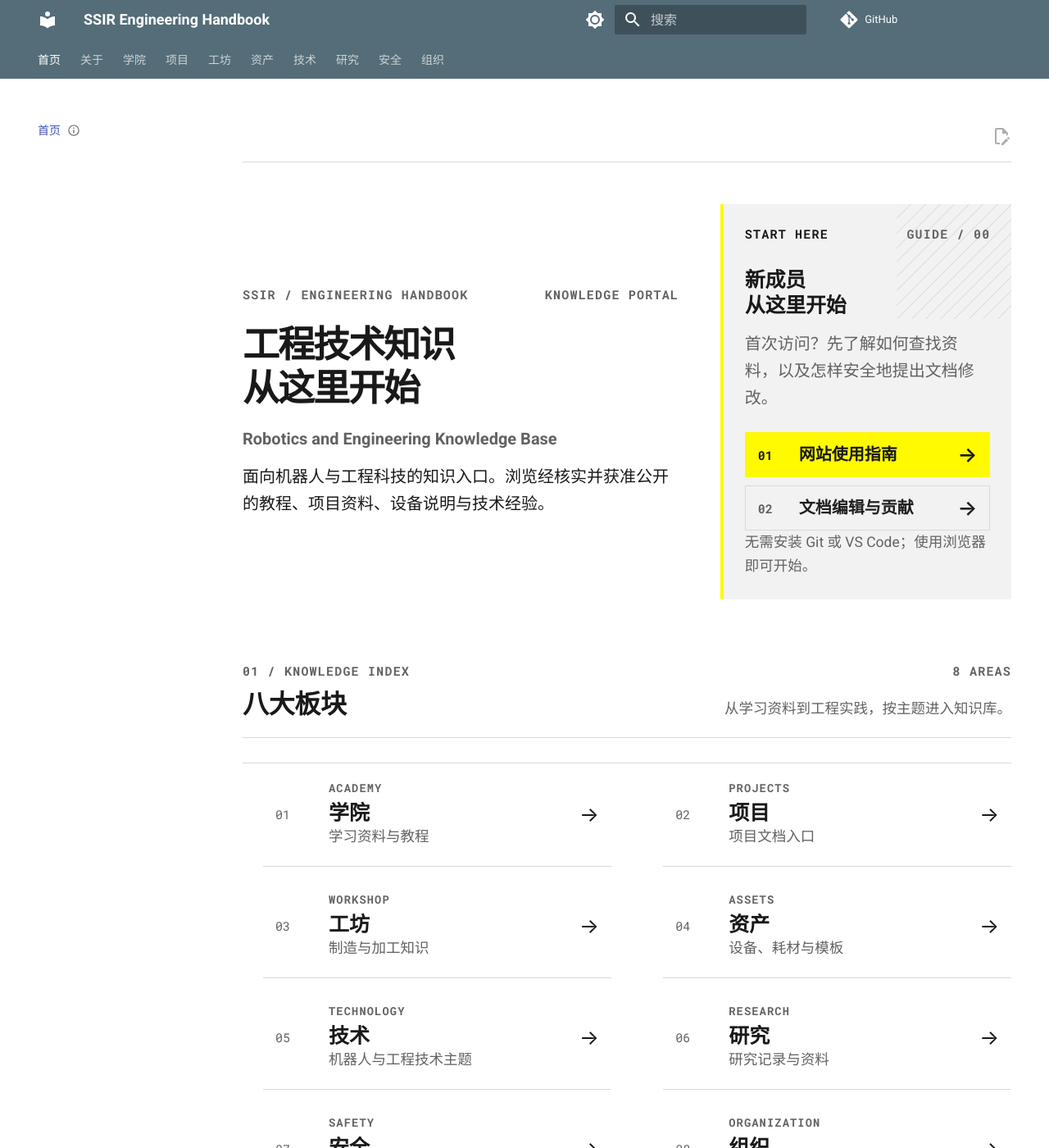
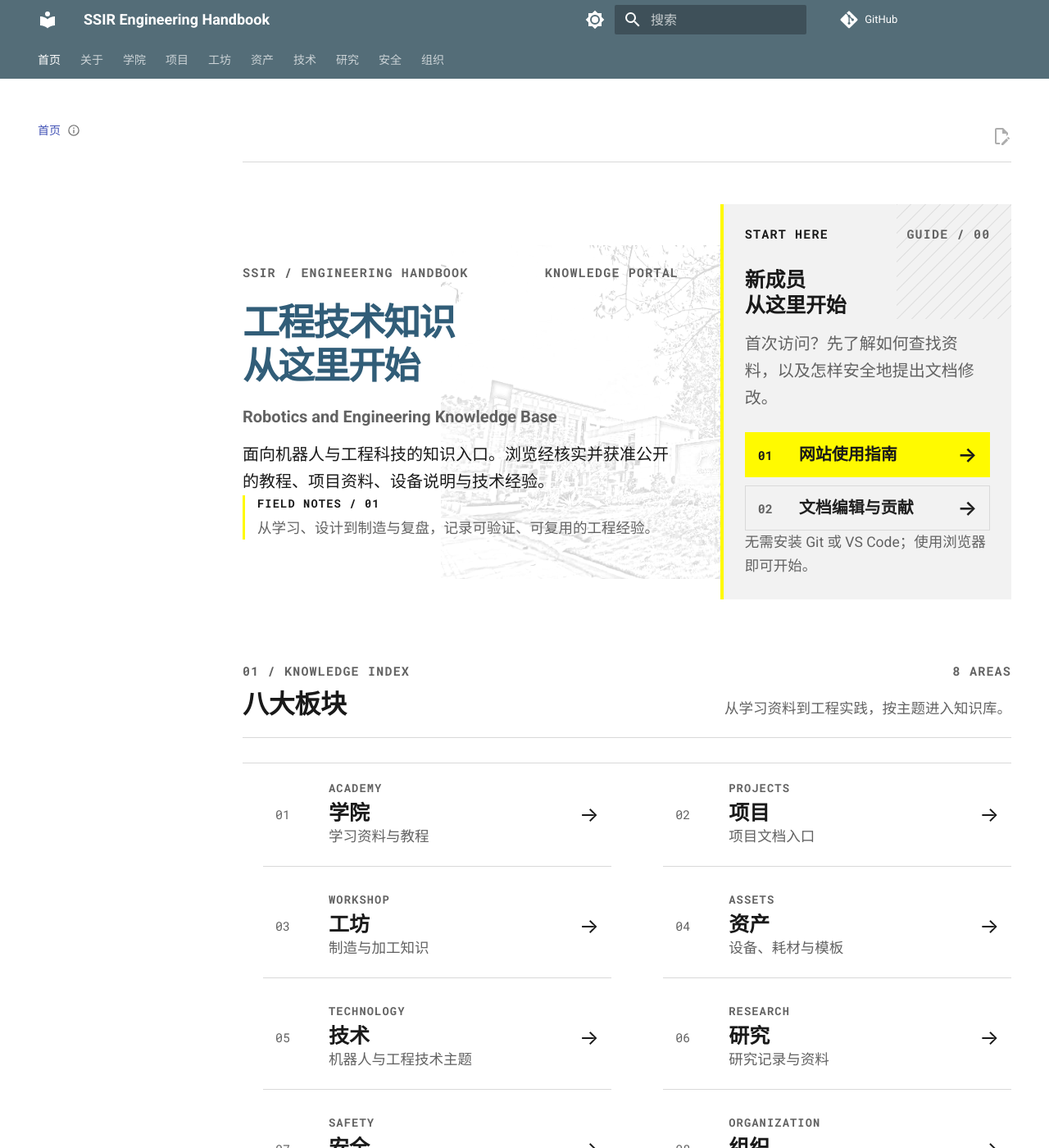
Before and after one commit to SSIR-GDSYZX/SSIR-Engineering-Handbook, an MkDocs documentation site: the page built from docs/index.md, in a window 1280 px wide and 1400 px high. Shown: the whole window at 82% size. Built offline with MkDocs 1.6.1 and Material for MkDocs 9.7.7, drawn with Linux system fonts in a browser that asks for light colours; comment, search, counter and statistics services are not loaded.

Commit message:
feat: add sketch background to handbook homepage
Add the supplied building sketch as a responsive hero backdrop and use blue headline colors for light and dark themes.

Co-authored-by: Copilot <223556219+Copilot@users.noreply.github.com>

```diff
--- a/docs/index.md
+++ b/docs/index.md
@@ -19,6 +19,10 @@ hide:
       <p class="handbook-hero__subtitle">Robotics and Engineering Knowledge Base</p>
       <p class="handbook-hero__description">
         面向机器人与工程科技的知识入口。浏览经核实并获准公开的教程、项目资料、设备说明与技术经验。
+      </p>
+      <p class="handbook-hero__caption">
+        <span>FIELD NOTES / 01</span>
+        <span>从学习、设计到制造与复盘，记录可验证、可复用的工程经验。</span>
       </p>
     </div>
 
--- a/docs/static/stylesheets/homepage.css
+++ b/docs/static/stylesheets/homepage.css
@@ -1,6 +1,7 @@
 :root {
   --handbook-paper: #ffffff;
   --handbook-ink: #191919;
+  --handbook-headline: #315d78;
   --handbook-muted: #626262;
   --handbook-line: #d9d9d9;
   --handbook-surface: #f2f2f2;
@@ -12,6 +13,7 @@
 [data-md-color-scheme="slate"] {
   --handbook-paper: #141414;
   --handbook-ink: #f2f2f2;
+  --handbook-headline: #9acbe3;
   --handbook-muted: #b3b3b3;
   --handbook-line: #484848;
   --handbook-surface: #1f1f1f;
@@ -52,12 +54,34 @@
 }
 
 .handbook-hero {
+  position: relative;
+  isolation: isolate;
   display: grid;
   grid-template-columns: minmax(0, 1.35fr) minmax(0, 0.9fr);
   align-items: stretch;
   gap: clamp(1.5rem, 4vw, 4rem);
   padding: clamp(1.5rem, 4vw, 3rem) 0 clamp(3rem, 6vw, 5rem);
   border-top: 1px solid var(--handbook-line);
+}
+
+.handbook-hero::before {
+  position: absolute;
+  z-index: -1;
+  inset: 0;
+  background-image: url("../images/handbook-building-sketch.png");
+  background-repeat: no-repeat;
+  background-position: right 8% center;
+  background-size: min(72%, 56rem) auto;
+  content: "";
+  opacity: 0.2;
+  mix-blend-mode: multiply;
+  pointer-events: none;
+}
+
+[data-md-color-scheme="slate"] .handbook-hero::before {
+  filter: invert(1);
+  mix-blend-mode: screen;
+  opacity: 0.14;
 }
 
 .handbook-hero__copy {
@@ -87,7 +111,7 @@
 
 .handbook-home .handbook-hero h1 {
   margin: 0 0 1rem;
-  color: var(--handbook-ink);
+  color: var(--handbook-headline);
   font-size: clamp(2.25rem, 3vw, 3.5rem);
   font-weight: 700;
   letter-spacing: -0.045em;
@@ -105,6 +129,26 @@
 .handbook-hero__description {
   max-width: 54ch;
   margin-bottom: 0;
+}
+
+.handbook-hero__caption {
+  display: grid;
+  gap: 0.35rem;
+  max-width: 38rem;
+  margin: 1.5rem 0 0;
+  padding-left: 0.75rem;
+  border-left: 3px solid var(--handbook-signal);
+  color: var(--handbook-muted);
+  font-size: 0.875rem;
+  line-height: 1.5;
+}
+
+.handbook-hero__caption span:first-child {
+  color: var(--handbook-ink);
+  font-family: var(--md-code-font-family, monospace);
+  font-size: 0.6875rem;
+  font-weight: 600;
+  letter-spacing: 0.08em;
 }
 
 .handbook-start {
@@ -402,6 +446,16 @@
     padding-top: 1.5rem;
   }
 
+  .handbook-hero::before {
+    background-position: right top 3rem;
+    background-size: 100% auto;
+    opacity: 0.12;
+  }
+
+  [data-md-color-scheme="slate"] .handbook-hero::before {
+    opacity: 0.09;
+  }
+
   .handbook-home .handbook-hero h1 {
     font-size: clamp(2.25rem, 11vw, 3rem);
   }
```
Also changed, not shown: docs/static/images/handbook-building-sketch.png (added).
